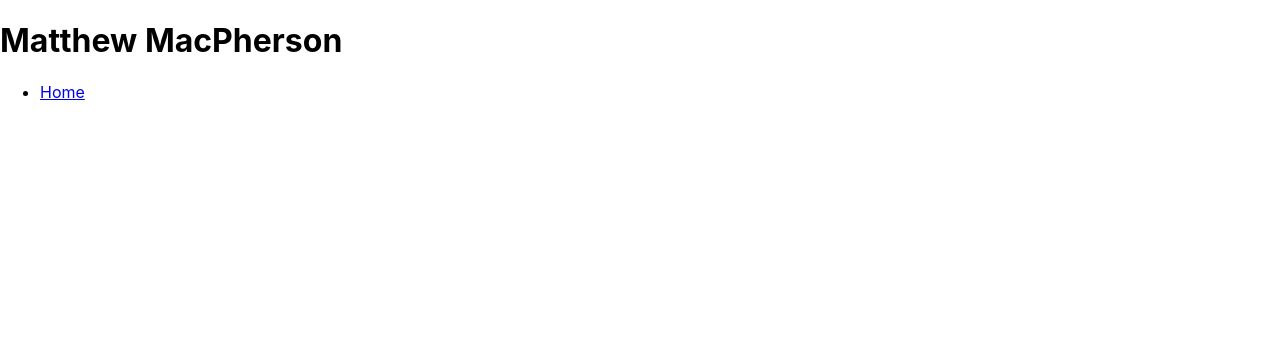
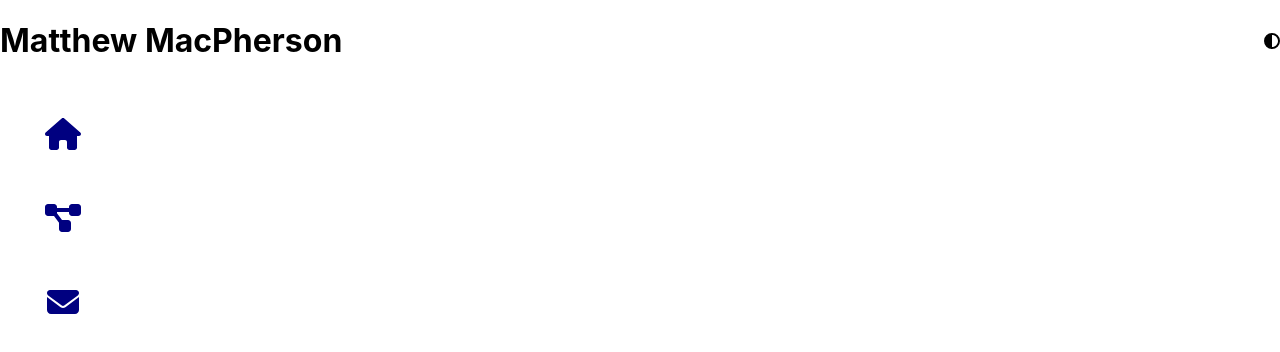
Before and after one commit to paizle/personal-website, a React (Create React App) app: page / in a window 1280 px wide. Shown: the top 352 px of the page. Built offline with nearby package versions, Linux system fonts and the light colour scheme.

Commit message:
Updated menu.

```diff
--- a/package.json
+++ b/package.json
@@ -3,6 +3,9 @@
   "version": "0.1.0",
   "private": true,
   "dependencies": {
+    "@fortawesome/fontawesome-svg-core": "^6.4.2",
+    "@fortawesome/free-solid-svg-icons": "^6.4.2",
+    "@fortawesome/react-fontawesome": "^0.2.0",
     "@testing-library/jest-dom": "^5.17.0",
     "@testing-library/react": "^13.4.0",
     "@testing-library/user-event": "^13.5.0",
--- a/src/App.js
+++ b/src/App.js
@@ -1,17 +1,42 @@
 import React from 'react'
 import './App.scss'
 
+import { FontAwesomeIcon } from '@fortawesome/react-fontawesome'
+import {
+  faHouse,
+  faDiagramProject,
+  faEnvelope,
+  faCircleHalfStroke,
+} from '@fortawesome/free-solid-svg-icons'
 function App() {
   return (
     <div className="App">
       <header className="app-header">
         <div className="banner">
           <h1>Matthew MacPherson</h1>
+          <div>
+            <FontAwesomeIcon icon={faCircleHalfStroke} />
+          </div>
         </div>
         <div className="menu">
           <ul>
             <li>
-                            <a href="/">Home</a>
+              <a href="/">
+                <span>Home</span>
+                <FontAwesomeIcon icon={faHouse} />
+              </a>
+            </li>
+            <li>
+              <a href="/">
+                <span>Projects</span>
+                <FontAwesomeIcon icon={faDiagramProject} />
+              </a>
+            </li>
+            <li>
+              <a href="/">
+                <span>Contact</span>
+                <FontAwesomeIcon icon={faEnvelope} />
+              </a>
             </li>
           </ul>
         </div>
--- a/src/App.scss
+++ b/src/App.scss
@@ -1,8 +1,96 @@
 .App {
-    .app-header {
-        .banner {
+  color: black;
+  a,
+  a:active,
+  a:visited {
+    color: navy;
+  }
+  .app-header {
+    position: relative;
+    .banner {
+      display: flex;
+      justify-content: space-between;
+      align-items: center;
+    }
+    .menu {
+      display: inline-block;
+      ul {
+        list-style-type: none;
+        margin: 0;
+        padding: 0;
+        display: inline-flex;
+        flex-direction: column;
+        animation-name: menu-unhover;
+        animation-duration: 1s;
+        li {
+          display: flex;
+          justify-content: center;
+          a {
+            text-decoration: none;
+            display: flex;
+            flex-direction: column;
+            align-items: center;
+            width: 100%;
+            padding: 1em 2em;
+            &:hover {
+              span:after {
+                content: '';
+                border-bottom: 1px solid navy;
+              }
+            }
+            span {
+              opacity: 0;
+              transition: 750ms;
+            }
+            svg {
+              display: block;
+              font-size: 32px;
+              transform: scale(1);
+              transition: 750ms;
+            }
+          }
         }
-        .menu {
+      }
+      &:hover {
+        ul {
+          animation-name: menu-hover;
+          animation-duration: 1s;
+          li {
+            a {
+              span {
+                opacity: 1;
+              }
+              svg {
+                transform: scale(0.5);
+              }
+            }
+          }
         }
+      }
     }
+  }
 }
+
+@keyframes menu-hover {
+  0% {
+    transform: translateX(0);
+  }
+  50% {
+    transform: translateX(-100%);
+  }
+  100% {
+    transform: translateX(0);
+  }
+}
+
+@keyframes menu-unhover {
+  0% {
+    transform: translateX(0);
+  }
+  50% {
+    transform: translateX(-100%);
+  }
+  100% {
+    transform: translateX(0);
+  }
+}
```
Also changed, not shown: .eslintrc-lint-staged.js, .eslintrc.js, .prettierrc.json, 1 other file (tests, documents, lock files or other folders). Lines whose indentation alone changed are shown as unchanged.
